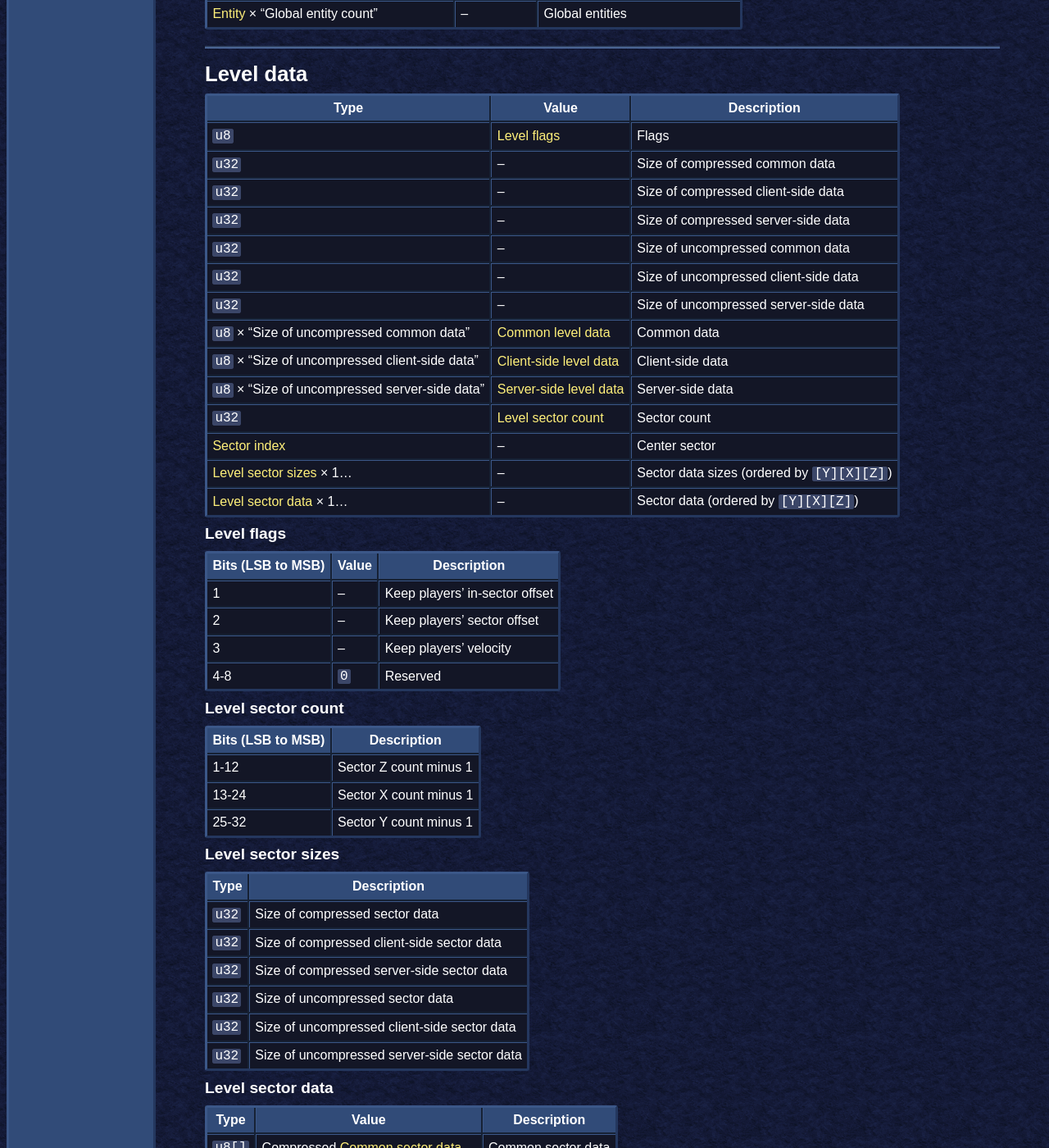
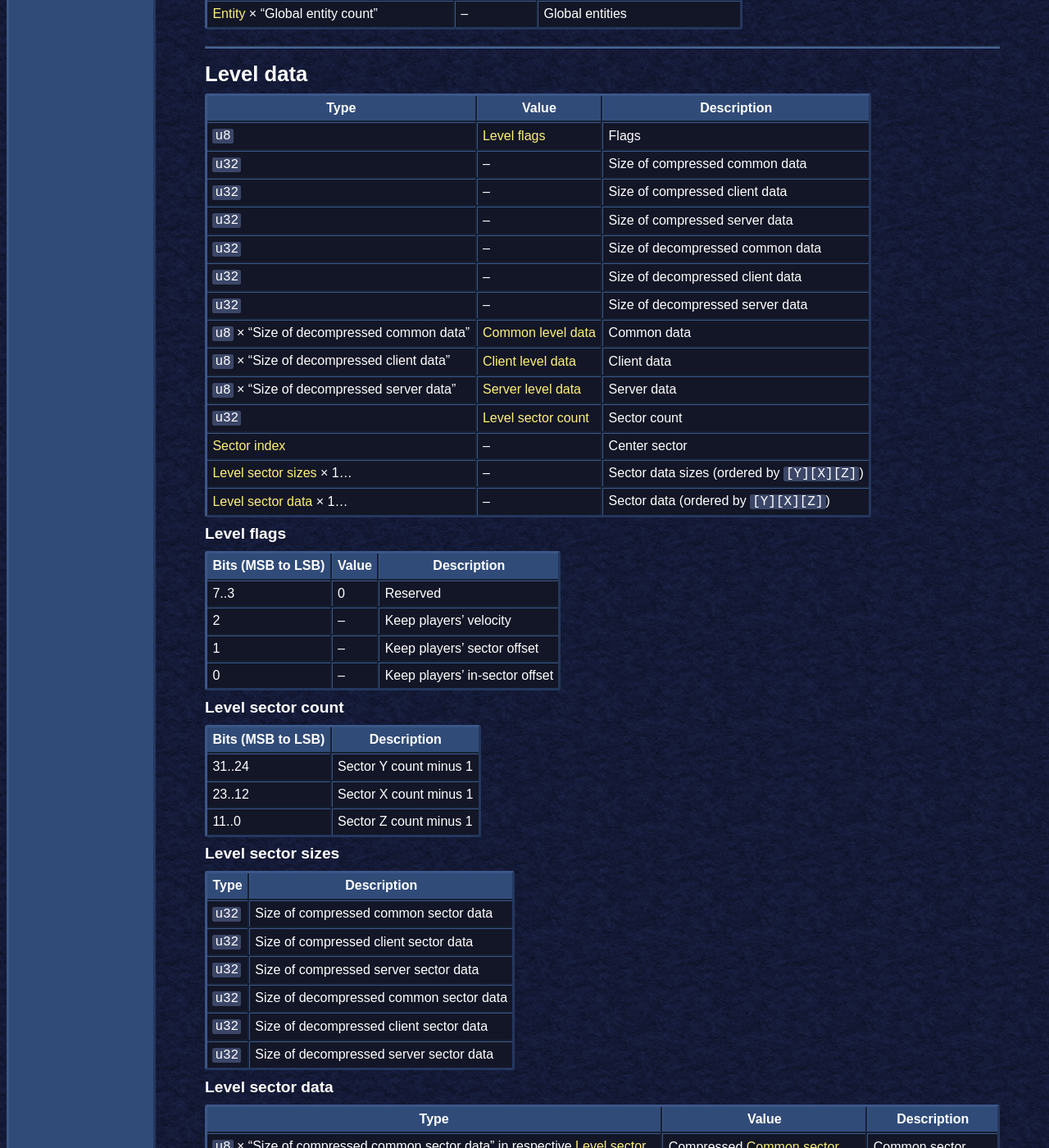
Before and after one commit to PlatinumSrc/platinumsrc.github.io, a Jekyll site: the page built from docs/formats/pmf/index.md, in a window 1280 px wide and 1400 px high, scrolled down 1746 px. Shown: the whole window at 82% size. Built offline with Jekyll 4.4.1, drawn with Linux system fonts in a browser that asks for light colours; some of the changed text lies outside the part shown.

Commit message:
Docs update

```diff
--- a/docs/formats/pmf/index.md
+++ b/docs/formats/pmf/index.md
@@ -17,8 +17,8 @@ description: Compiled maps
         - [Sector index](#sector-index)
             - [Sector index bits](#sector-index-bits)
         - [Common level data](#common-level-data)
-        - [Client-side level data](#client-side-level-data)
-        - [Server-side level data](#server-side-level-data)
+        - [Client level data](#client-level-data)
+        - [Server level data](#server-level-data)
         - [Sound environment](#sound-environment)
         - [Weather environment](#weather-environment)
         - [Gravity environment](#gravity-environment)
@@ -45,14 +45,14 @@ description: Compiled maps
 | Type | Value | Description
 | -
 | `char[3]` | `{'P', 'M', 'F'}` | Header magic
-| `u8` | `0` | Major version
+| `u8` | 0 | Major version
 | `u64` | -- | Creation time as a UTC Unix timestamp
 | `char[1...]` | `{..., 0}` | Name
 | `char[1...]` | `{..., 0}` | Description
 | `char[1...]` | `{..., 0}` | Authors
 | `char[1...]` | `{..., 0}` | Compiler info
-| `u8` | `0..32` | Gamemode count
-| `char[1..16]` × 0..32 | `{..., 0}` | Gamemode names
+| `u8` | 0..32 | Gamemode count
+| `char[1..16]` × "Gamemode count" | `{..., 0}` | Gamemode names
 
 ---
 
@@ -81,54 +81,54 @@ description: Compiled maps
 | -
 | `u8` | [Level flags](#level-flags) | Flags
 | `u32` | -- | Size of compressed common data
-| `u32` | -- | Size of compressed client-side data
-| `u32` | -- | Size of compressed server-side data
-| `u32` | -- | Size of uncompressed common data
-| `u32` | -- | Size of uncompressed client-side data
-| `u32` | -- | Size of uncompressed server-side data
-| `u8` × "Size of uncompressed common data" | [Common level data](#common-level-data) | Common data
-| `u8` × "Size of uncompressed client-side data" | [Client-side level data](#client-side-level-data) | Client-side data
-| `u8` × "Size of uncompressed server-side data" | [Server-side level data](#server-side-level-data) | Server-side data
+| `u32` | -- | Size of compressed client data
+| `u32` | -- | Size of compressed server data
+| `u32` | -- | Size of decompressed common data
+| `u32` | -- | Size of decompressed client data
+| `u32` | -- | Size of decompressed server data
+| `u8` × "Size of decompressed common data" | [Common level data](#common-level-data) | Common data
+| `u8` × "Size of decompressed client data" | [Client level data](#client-level-data) | Client data
+| `u8` × "Size of decompressed server data" | [Server level data](#server-level-data) | Server data
 | `u32` | [Level sector count](#level-sector-count) | Sector count
 | [Sector index](#sector-index) | -- | Center sector
-| [Level sector sizes](#level-sector-sizes) × 1... | -- | Sector data sizes (ordered by `[Y][X][Z]`)
-| [Level sector data](#level-sector-data) × 1... | -- | Sector data (ordered by `[Y][X][Z]`)
+| [Level sector sizes](#level-sector-sizes) × 1... | -- | Sector data sizes \(ordered by `[Y][X][Z]`\)
+| [Level sector data](#level-sector-data) × 1... | -- | Sector data \(ordered by `[Y][X][Z]`\)
 
 ##### Level flags
 
-| Bits \(LSB to MSB\) | Value | Description
+| Bits \(MSB to LSB\) | Value | Description
 | -
-| 1 | -- | Keep players' in-sector offset
-| 2 | -- | Keep players' sector offset
-| 3 | -- | Keep players' velocity
-| 4-8 | `0` | Reserved
+| 7..3 | 0 | Reserved
+| 2 | -- | Keep players' velocity
+| 1 | -- | Keep players' sector offset
+| 0 | -- | Keep players' in-sector offset
 
 ##### Level sector count
 
-| Bits \(LSB to MSB\) | Description
+| Bits \(MSB to LSB\) | Description
 | -
-| 1-12 | Sector Z count minus 1
-| 13-24 | Sector X count minus 1
-| 25-32 | Sector Y count minus 1
+| 31..24 | Sector Y count minus 1
+| 23..12 | Sector X count minus 1
+| 11..0 | Sector Z count minus 1
 
 ##### Level sector sizes
 
 | Type | Description
 | -
-| `u32` | Size of compressed sector data
-| `u32` | Size of compressed client-side sector data
-| `u32` | Size of compressed server-side sector data
-| `u32` | Size of uncompressed sector data
-| `u32` | Size of uncompressed client-side sector data
-| `u32` | Size of uncompressed server-side sector data
+| `u32` | Size of compressed common sector data
+| `u32` | Size of compressed client sector data
+| `u32` | Size of compressed server sector data
+| `u32` | Size of decompressed common sector data
+| `u32` | Size of decompressed client sector data
+| `u32` | Size of decompressed server sector data
 
 ##### Level sector data
 
 | Type | Value | Description
 | -
-| `u8[]` | Compressed [Common sector data](#common-sector-data) | Common sector data
-| `u8[]` | Compressed [Client-side sector data](#client-side-sector-data) | Common sector data
-| `u8[]` | Compressed [Server-side sector data](#server-side-sector-data) | Common sector data
+| `u8` × "Size of compressed common sector data" in respective [Level sector sizes](#level-sector-sizes) | Compressed [Common sector data](#common-sector-data) | Common sector data
+| `u8` × "Size of compressed client sector data" in respective [Level sector sizes](#level-sector-sizes) | Compressed [Client sector data](#client-sector-data) | Client sector data
+| `u8` × "Size of compressed server sector data" in respective [Level sector sizes](#level-sector-sizes) | Compressed [Server sector data](#server-sector-data) | Server sector data
 
 ---
 
@@ -140,11 +140,11 @@ description: Compiled maps
 
 ##### Sector index bits
 
-| Bits \(LSB to MSB\) | Description
+| Bits \(MSB to LSB\) | Description
 | -
-| 1-12 | Z
-| 13-24 | X
-| 25-32 | Y
+| 31..24 | Y
+| 23..12 | X
+| 11..0 | Z
 
 ---
 
@@ -162,7 +162,7 @@ description: Compiled maps
 | [Weather environment](#weather-environment) | Default weather environment
 | [Gravity environment](#gravity-environment) | Default gravity environment
 
-### Client-side level data
+### Client level data
 
 | Type | Description
 | -
@@ -170,7 +170,7 @@ description: Compiled maps
 | `char` × "String table size" | String table
 | [Client-side material](#client-side-material) × "Material count" in [Common level data](#common-level-data) | Client-side materials
 
-### Server-side level data
+### Server level data
 
 | Type | Description
 | -
@@ -218,27 +218,53 @@ description: Compiled maps
 
 | Type | Value | Description
 | -
-|
+| `u32` | -- | String table size
+| `char` × "String table size" | -- | String table
+| `u8` | -- | Used material count
+| [String](#string) × "Used material count" | -- | Used material names
+| `u8` | -- | Used physics material count
+| [String](#string) × "Used physics material count" | -- | Used physics material names
+| `u8` | -- | Dynamic light count
+| [Dynamic light](#dynamic-light) × "Dynamic light count" | -- | Dynamic lights
+| `u8` | -- | Fast light count
+| [Fast light](#fast-light) × "Fast light count" | -- | Fast lights
+| `u32` | 1... | Cube count
+| [Cube](#cube) × "Cube count" | -- | Cubes
 
-### Client-side sector data
+### Client sector data
 
-| Type | Value | Description
+| Type | Description
 | -
-|
+| `u8` | Lightmap count
+| [Lightmap](#lightmap) × "Lightmap count" | Lightmaps
+| `u32` | Vertex count
+| [Vertex](#vertex) × "Vertex count" | Vertex data
+| [Client-side dynamic light](#client-side-dynamic-light) × "Dynamic light count" in respective [Common sector data](#common-sector-data) | Client-side dynamic light data
+| [Client-side fast light](#client-side-fast-light) × "Fast light count" in respective [Common sector data](#common-sector-data) | Client-side fast light data
+| [Client-side cube](#client-side-cube) × "Cube count" in respective [Common sector data](#common-sector-data) | Client-side cube data
 
-### Server-side sector data
+### Server sector data
 
-| Type | Value | Description
+| Type | Description
 | -
-|
+| `u32` | String table size
+| `char` × "String table size" | String table
+| `u8` | Load region count
+| [Region](#region) × "Region count" | Load region data
+| [Server-side cube](#server-side-cube) × "Cube count" in respective [Common sector data](#common-sector-data) | Server-side cube data
+| `u32` | Sector entity count
+| [Entity]({{ page.dir }}entities/#entity) × "Sector entity count" | Sector entities
 
 ---
 
 ### Region
 
-| Type | Value | Description
+| Type | Description
 | -
-|
+| `float[3]` | \(+X, +Y, +Z\) corner
+| `float[3]` | \(-X, -Y, -Z\) corner
+| `u32` | Other active sector count
+| [Sector index](#sector-index) × "Other active sector count" | Sector indices
 
 ---
 
@@ -246,13 +272,18 @@ description: Compiled maps
 
 | Type | Value | Description
 | -
-|
+| [String](#string) | -- | Name
+| [String](#string) | -- | User-defined type
+| `u8` | [Material flags](#material-flags) | Flags
+| `u8` | [Material render mode](#material-render-mode) | Render mode
 
 ##### Material flags
 
-| Bits \(LSB to MSB\) | Value | Description
+| Bits \(MSB to LSB\) | Value | Description
 | -
-|
+| 7..2 | 0 | Reserved
+| 1 | -- | Is liquid
+| 0 | -- | Is transparent
 
 ##### Material render mode
 
@@ -264,15 +295,26 @@ description: Compiled maps
 
 ### Client-side material
 
-| Type | Value | Description
+| Type | Description
 | -
-|
+| [String](#string) | Texture \(untextured if empty\)
+| `u8` | Extra texture count
+| [String](#string) × "Extra texture count" | Extra textures
+| `u32` | Texture advance time in microseconds
+| `u8[3]` | RGB color
+| `u8` | Alpha \(ignored unless 'Is transparent' flag is set\)
+| `u8[3]` | RGB emission
+| `u8` | Shading
+| [Client-side material wave info](#client-side-material-wave-info) | Wave info \(ignored unless 'Is liquid' flag is set\)
 
 ##### Client-side material wave info
 
 | Type | Description
 | -
-|
+| `float` | Amount
+| `float` | Wind influence
+| `float` | Offset
+| `float` | Scale
 
 ---
 
@@ -284,7 +326,7 @@ description: Compiled maps
 
 ##### Physics material flags
 
-| Bits \(LSB to MSB\) | Value | Description
+| Bits \(MSB to LSB\) | Value | Description
 | -
 |
 
@@ -314,7 +356,7 @@ description: Compiled maps
 
 ##### Dynamic light flags
 
-| Bits \(LSB to MSB\) | Value | Description
+| Bits \(MSB to LSB\) | Value | Description
 | -
 |
 
@@ -340,7 +382,7 @@ description: Compiled maps
 
 ##### Fast light flags
 
-| Bits \(LSB to MSB\) | Value | Description
+| Bits \(MSB to LSB\) | Value | Description
 | -
 |
 
@@ -366,7 +408,7 @@ description: Compiled maps
 
 ##### Cube flags
 
-| Bits \(LSB to MSB\) | Value | Description
+| Bits \(MSB to LSB\) | Value | Description
 | -
 |
 
@@ -392,7 +434,7 @@ description: Compiled maps
 
 ##### Parent cube flags
 
-| Bits \(LSB to MSB\) | Value | Description
+| Bits \(MSB to LSB\) | Value | Description
 | -
 |
 
@@ -418,7 +460,7 @@ description: Compiled maps
 
 ##### Client-side geometry cube face bits
 
-| Bits \(LSB to MSB\) | Value | Description
+| Bits \(MSB to LSB\) | Value | Description
 | -
 |
 
@@ -452,7 +494,7 @@ description: Compiled maps
 
 ##### Dynamic cube point flags
 
-| Bits \(LSB to MSB\) | Value | Description
+| Bits \(MSB to LSB\) | Value | Description
 | -
 |
 
```
Also changed, not shown: docs/formats/p3m/index.md (+10 -7 lines), docs/formats/ptf/index.md (+5 -5 lines).
